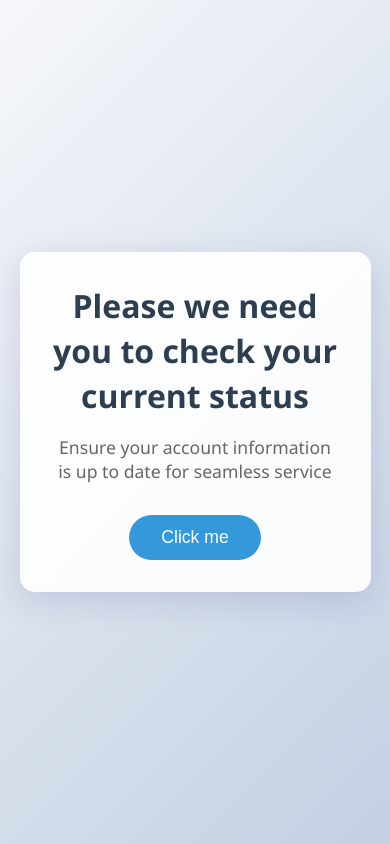
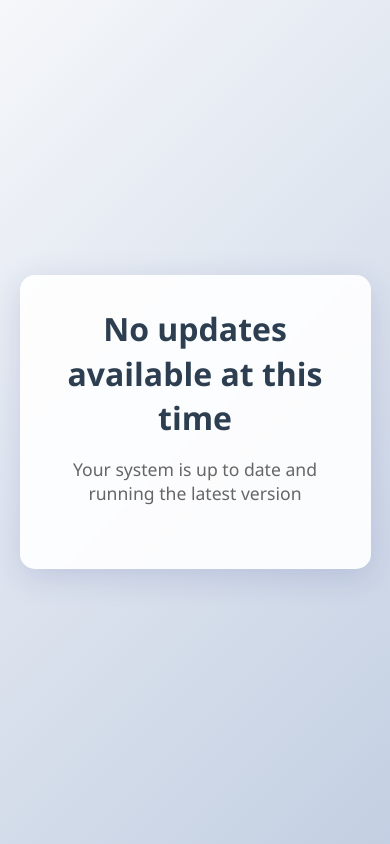
Before and after one commit to quantumass/Where-is-my-cash-Web, a website: page updates/index.html in a window 390 px wide. Drawn offline with Linux system fonts and the light colour scheme.

Commit message:
feat: add status check page with responsive design
Introduce a new HTML page to display the system's update status. The page includes a responsive design with a centered container, gradient background, and interactive button styling. This enhances the user experience by providing a clear and visually appealing status update interface.

```diff
--- a/notify/version-0-1-1/index.html
+++ b/updates/index.html
@@ -64,9 +64,9 @@
 </head>
 <body>
     <div class="container">
-        <h1>Please we need you to check your current status</h1>
-        <p>Ensure your account information is up to date for seamless service</p>
-        <button class="btn" onclick="handleClick()">Click me</button>
+        <h1>No updates available at this time</h1>
+        <p>Your system is up to date and running the latest version</p>
+        <!-- <button class="btn" onclick="handleClick()">Click me</button> -->
     </div>
 
     <script>
```
